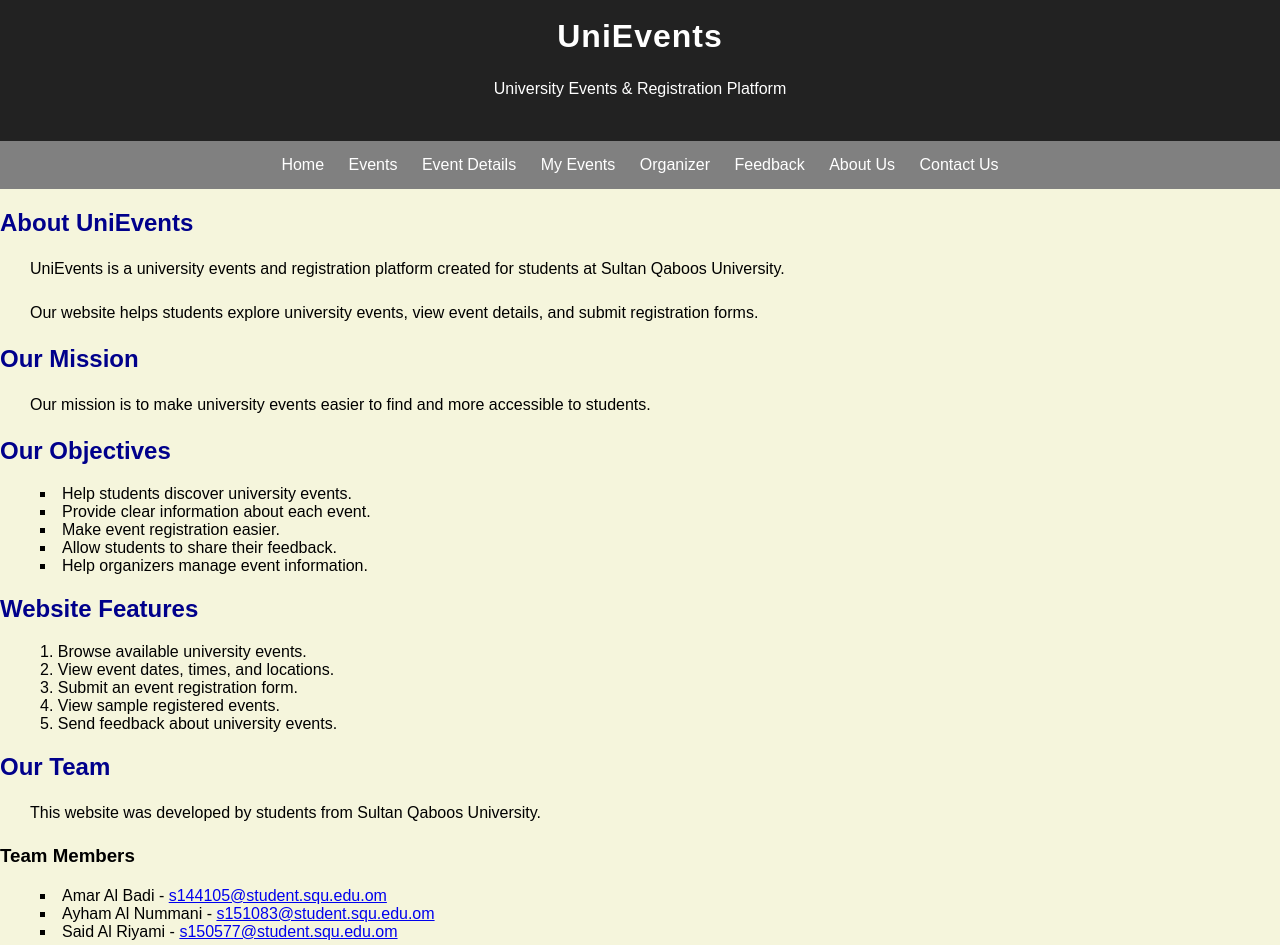
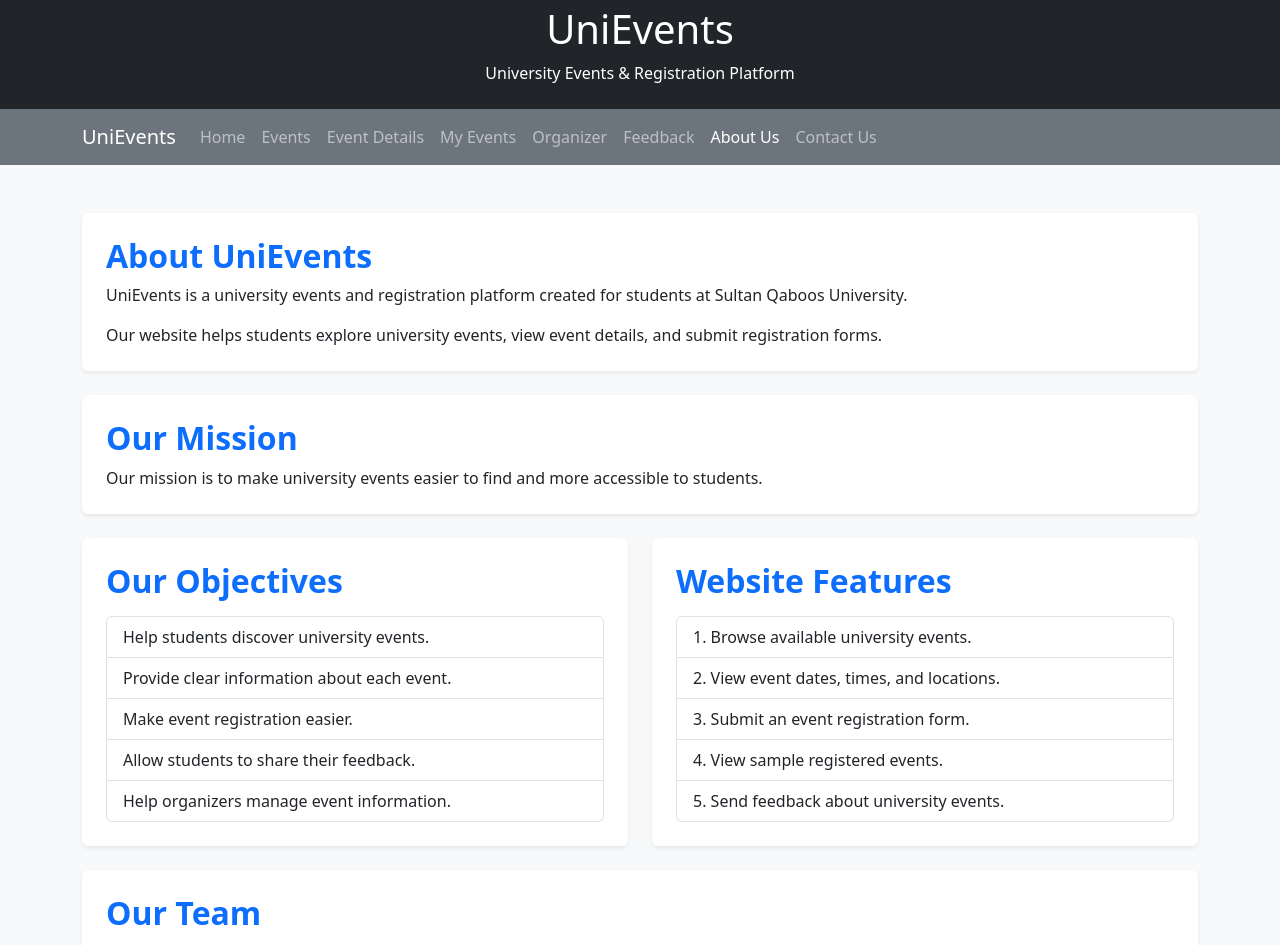
Before and after one commit to s144105-999/UniEvents, a plain HTML site: page about.html in a window 1280 px wide. Shown: the part 127-1072 px from the top of the page. Drawn offline with nearby package versions, Linux system fonts and the light colour scheme.

Commit message:
about update

```diff
--- a/about.html
+++ b/about.html
@@ -5,112 +5,135 @@
     <meta charset="UTF-8">
     <title>UniEvents - About Us</title>
     <meta name="viewport" content="width=device-width, initial-scale=1.0">
-    <link rel="stylesheet" href="style.css">
+    <link rel="stylesheet" href="https://cdn.jsdelivr.net/npm/bootstrap@5.3.3/dist/css/bootstrap.min.css">
 </head>
-<body>
+<body class="bg-light">
 
-<header>
-    <img src="logo.png" alt="UniEvents Logo" width="100">
-    <h1>UniEvents</h1>
-    <p>University Events & Registration Platform</p>
-</header>
+<header class="bg-dark text-white text-center py-4">
+        <img src="logo.png" alt="UniEvents Logo" width="100" class="img-fluid">
+        <h1 class="mt-2">UniEvents</h1>
+        <p class="mb-0">University Events & Registration Platform</p>
+    </header>
 
-<nav>
-    <a href="index.html">Home</a>
-    <a href="events.html">Events</a>
-    <a href="details.html">Event Details</a>
-    <a href="my-events.html">My Events</a>
-    <a href="organizer.html">Organizer</a>
-    <a href="feedback.html">Feedback</a>
-    <a href="about.html">About Us</a>
-    <a href="contact.html">Contact Us</a>
-</nav>
+    <nav class="navbar navbar-expand-lg navbar-dark bg-secondary">
+        <div class="container">
+            <a class="navbar-brand" href="index.html">UniEvents</a>
 
-<main>
+            <button class="navbar-toggler" type="button" data-bs-toggle="collapse" data-bs-target="#mainNav"
+                aria-controls="mainNav" aria-expanded="false" aria-label="Toggle navigation">
+                <span class="navbar-toggler-icon"></span>
+            </button>
 
-<h2>About UniEvents</h2>
+            <div class="collapse navbar-collapse" id="mainNav">
+                <ul class="navbar-nav">
+                    <li class="nav-item"><a class="nav-link" href="index.html">Home</a></li>
+                    <li class="nav-item"><a class="nav-link" href="events.html">Events</a></li>
+                    <li class="nav-item"><a class="nav-link" href="details.html">Event Details</a></li>
+                    <li class="nav-item"><a class="nav-link" href="my-events.html">My Events</a></li>
+                    <li class="nav-item"><a class="nav-link" href="organizer.html">Organizer</a></li>
+                    <li class="nav-item"><a class="nav-link" href="feedback.html">Feedback</a></li>
+                    <li class="nav-item"><a class="nav-link active" href="about.html">About Us</a></li>
+                    <li class="nav-item"><a class="nav-link" href="contact.html">Contact Us</a></li>
+                </ul>
+            </div>
+        </div>
+    </nav>
+
+<main class="container my-5">
+
+<div class="bg-white rounded shadow-sm p-4 mb-4">
+<h2 class="text-primary fw-bold">About UniEvents</h2>
 
 <p>
     UniEvents is a university events and registration platform
     created for students at Sultan Qaboos University.
 </p>
 
-<p>
+<p class="mb-0">
     Our website helps students explore university events,
     view event details, and submit registration forms.
-</p>
+</p></div>
 
-<h2>Our Mission</h2>
+<div class="bg-white rounded shadow-sm p-4 mb-4">
+<h2 class="text-primary fw-bold">Our Mission</h2>
 
-<p>
+<p class="mb-0">
     Our mission is to make university events easier
     to find and more accessible to students.
-</p>
+</p></div>
 
-<h2>Our Objectives</h2>
 
-<ul>
-    <li>Help students discover university events.</li>
-    <li>Provide clear information about each event.</li>
-    <li>Make event registration easier.</li>
-    <li>Allow students to share their feedback.</li>
-    <li>Help organizers manage event information.</li>
-</ul>
+<div class="row g-4 mb-4">
+<div class="col-md-6">
+<div class="bg-white rounded shadow-sm p-4 h-100">
+<h2 class="text-primary fw-bold">Our Objectives</h2>
 
-<h2>Website Features</h2>
+<ul class="list-group mt-3">
+    <li class="list-group-item">Help students discover university events.</li>
+    <li class="list-group-item">Provide clear information about each event.</li>
+    <li class="list-group-item" >Make event registration easier.</li>
+    <li class="list-group-item">Allow students to share their feedback.</li>
+    <li class="list-group-item">Help organizers manage event information.</li>
+</ul></div></div>
 
-<ol>
-    <li>Browse available university events.</li>
-    <li>View event dates, times, and locations.</li>
-    <li>Submit an event registration form.</li>
-    <li>View sample registered events.</li>
-    <li>Send feedback about university events.</li>
-</ol>
+<div class="col-md-6">
+<div class="bg-white rounded shadow-sm p-4 h-100">
+<h2 class="text-primary fw-bold">Website Features</h2>
 
-<h2>Our Team</h2>
+<ol class="list-group list-group-numbered mt-3">
+    <li class="list-group-item">Browse available university events.</li>
+    <li class="list-group-item">View event dates, times, and locations.</li>
+    <li class="list-group-item">Submit an event registration form.</li>
+    <li class="list-group-item">View sample registered events.</li>
+    <li class="list-group-item">Send feedback about university events.</li>
+</ol></div></div></div>
+
+<div class="bg-white rounded shadow-sm p-4 mb-4">
+<h2 class="text-primary fw-bold">Our Team</h2>
 
 <p>
     This website was developed by students
     from Sultan Qaboos University.
 </p>
 
-<h3>Team Members</h3>
+<h3 class="h5 fw-bold mt-3">Team Members</h3>
 
-<ul>
-    <li>
+<ul class="list-group mt-2">
+    <li class="list-group-item">
         Amar Al Badi -
         <a href="mailto:s144105@student.squ.edu.om">
             s144105@student.squ.edu.om
         </a>
     </li>
 
-    <li>
+    <li class="list-group-item">
         Ayham Al Nummani -
         <a href="mailto:s151083@student.squ.edu.om">
             s151083@student.squ.edu.om
         </a>
     </li>
 
-    <li>
+    <li class="list-group-item">
         Said Al Riyami -
         <a href="mailto:s150577@student.squ.edu.om">
             s150577@student.squ.edu.om
         </a>
     </li>
-</ul>
+</ul></div>
 
-<h2>Contact Us</h2>
+<div class="bg-white rounded shadow-sm p-4">
+<h2 class="text-primary fw-bold">Contact Us</h2>
 
-<p>
+<p class="mb-0">
     If you have any questions, please visit our
     <a href="contact.html">Contact Us</a> page.
 </p>
-
+</div>
 </main>
 
-<footer>
-    <p>2026 UniEvents - Sultan Qaboos University</p>
+<footer class="bg-dark text-white text-center py-3 mt-5">
+    <p class="mb-0">2026 UniEvents - Sultan Qaboos University</p>
 </footer>
-
+<script src="https://cdn.jsdelivr.net/npm/bootstrap@5.3.3/dist/js/bootstrap.bundle.min.js"></script>
 </body>
 </html>
```
